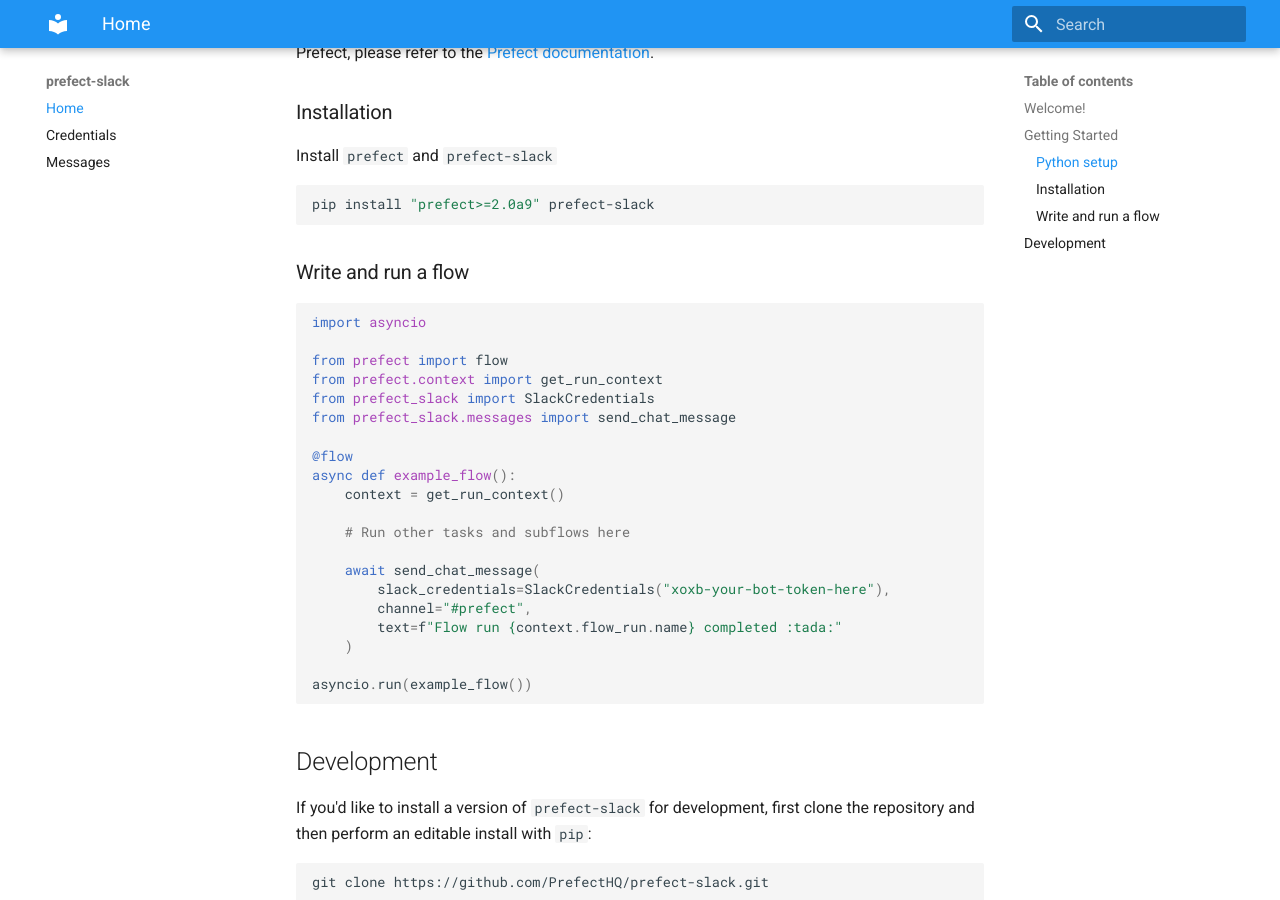
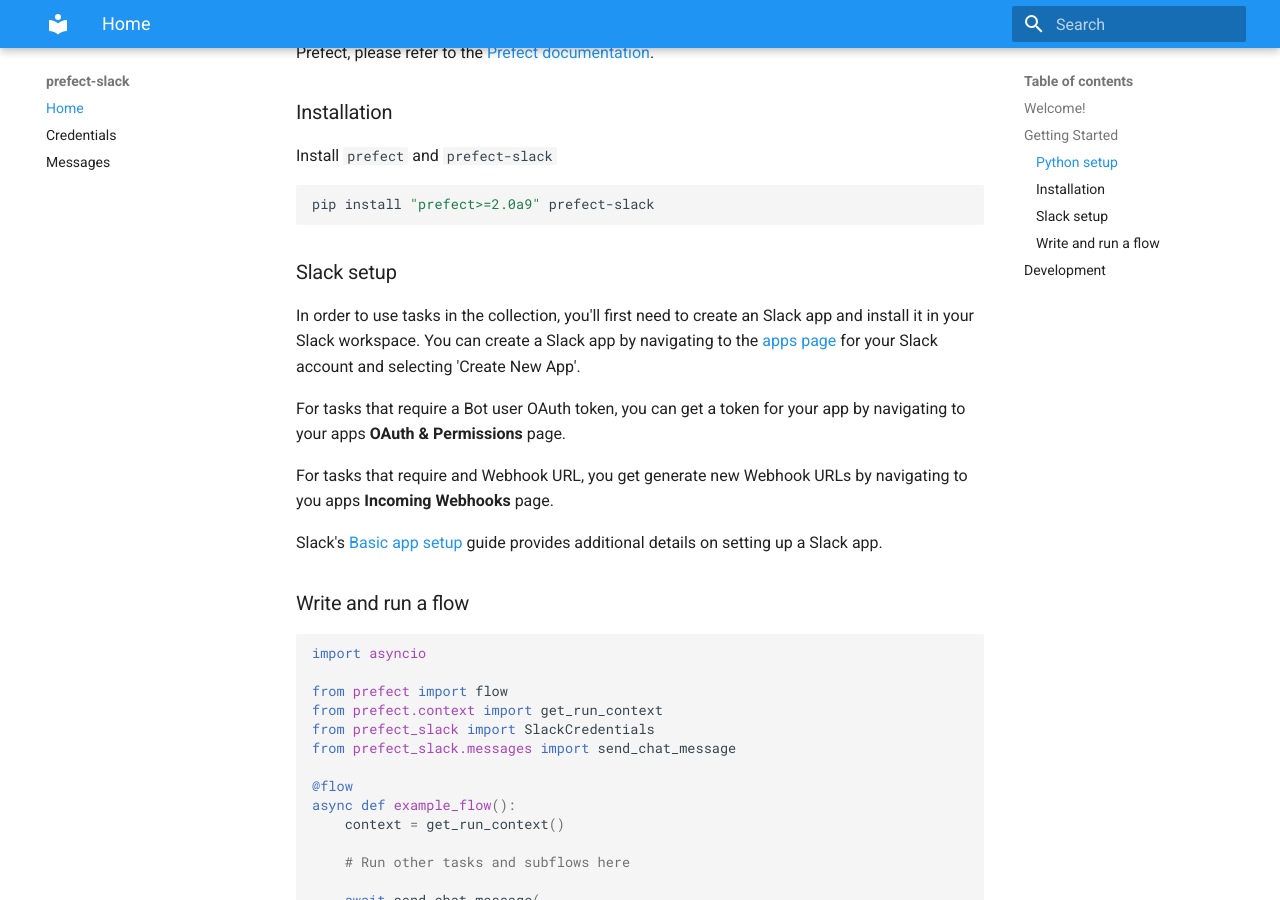
Before and after one commit to PrefectHQ/prefect-slack, an MkDocs documentation site: the page built from docs/index.md, in a window 1280 px wide and 900 px high, scrolled down 488 px. Built offline with MkDocs 1.6.1 and Material for MkDocs 9.7.7, drawn with Linux system fonts in a browser that asks for light colours.

Commit message:
Updates documentation with info on how to setup a Slack app

````diff
--- a/docs/index.md
+++ b/docs/index.md
@@ -21,6 +21,16 @@
 ```bash
 pip install "prefect>=2.0a9" prefect-slack
 ```
+
+### Slack setup
+
+In order to use tasks in the collection, you'll first need to create an Slack app and install it in your Slack workspace. You can create a Slack app by navigating to the [apps page](https://api.slack.com/apps) for your Slack account and selecting 'Create New App'.
+
+For tasks that require a Bot user OAuth token, you can get a token for your app by navigating to your apps __OAuth & Permissions__ page.
+
+For tasks that require and Webhook URL, you get generate new Webhook URLs by navigating to you apps __Incoming Webhooks__ page.
+
+Slack's [Basic app setup](https://api.slack.com/authentication/basics) guide provides additional details on setting up a Slack app.
 
 ### Write and run a flow
 
````
